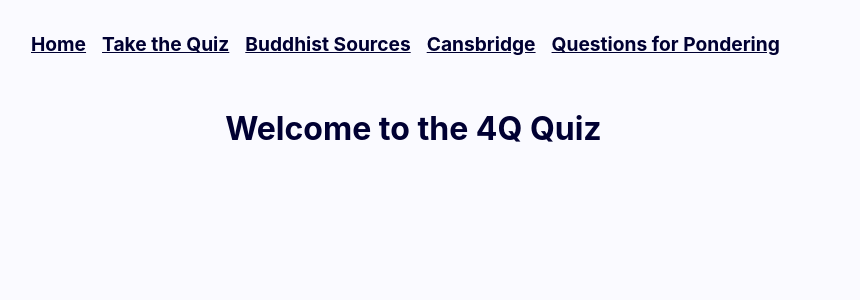
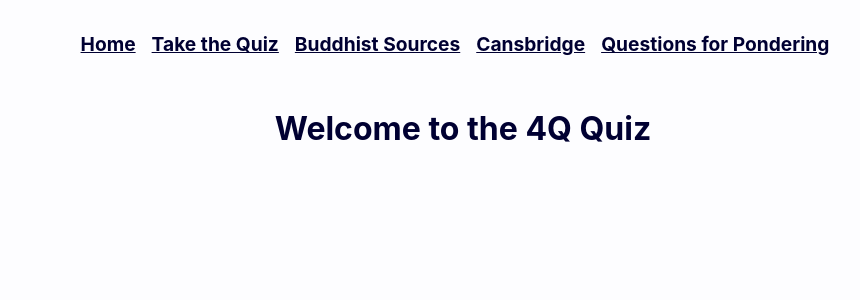
Before and after one commit to TheFloatingString/self-reflection-frontend, a React (Create React App) app: page / in a window 1280 px wide. Shown: the top 300 px of the page, without its empty margins (177-1037 px from the left). Built offline with nearby package versions, Linux system fonts and the light colour scheme.

Commit message:
Temporary fix for main page centering

```diff
--- a/src/App.css
+++ b/src/App.css
@@ -1,5 +1,6 @@
 .App {
   text-align: center;
+  width: 70%;
   padding-left: 15%;
   padding-right: 15%;
   padding-bottom: 5%;
@@ -18,7 +19,7 @@
 }
 
 body {
-  background-color: rgba(250,250,255);
+  background-color: rgba(253,253,255);
 }
 
 /*.AppHolder {
@@ -73,7 +74,7 @@ body {
 }
 
 nav {
-  background-color: rgba(250,250,255);
+  background-color: rgba(253,253,255);
   display: flex;
   justify-content: center;
   padding: 1rem;
```
